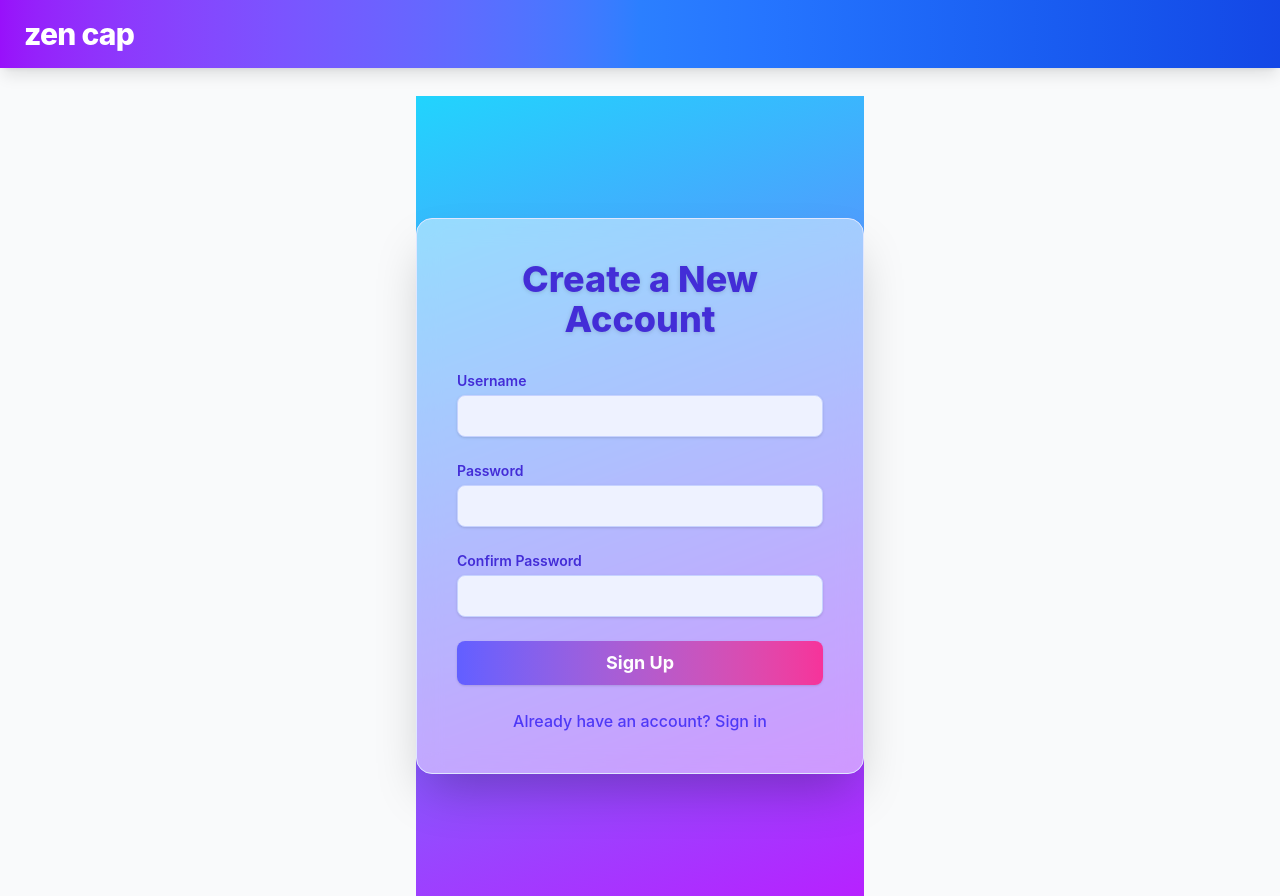
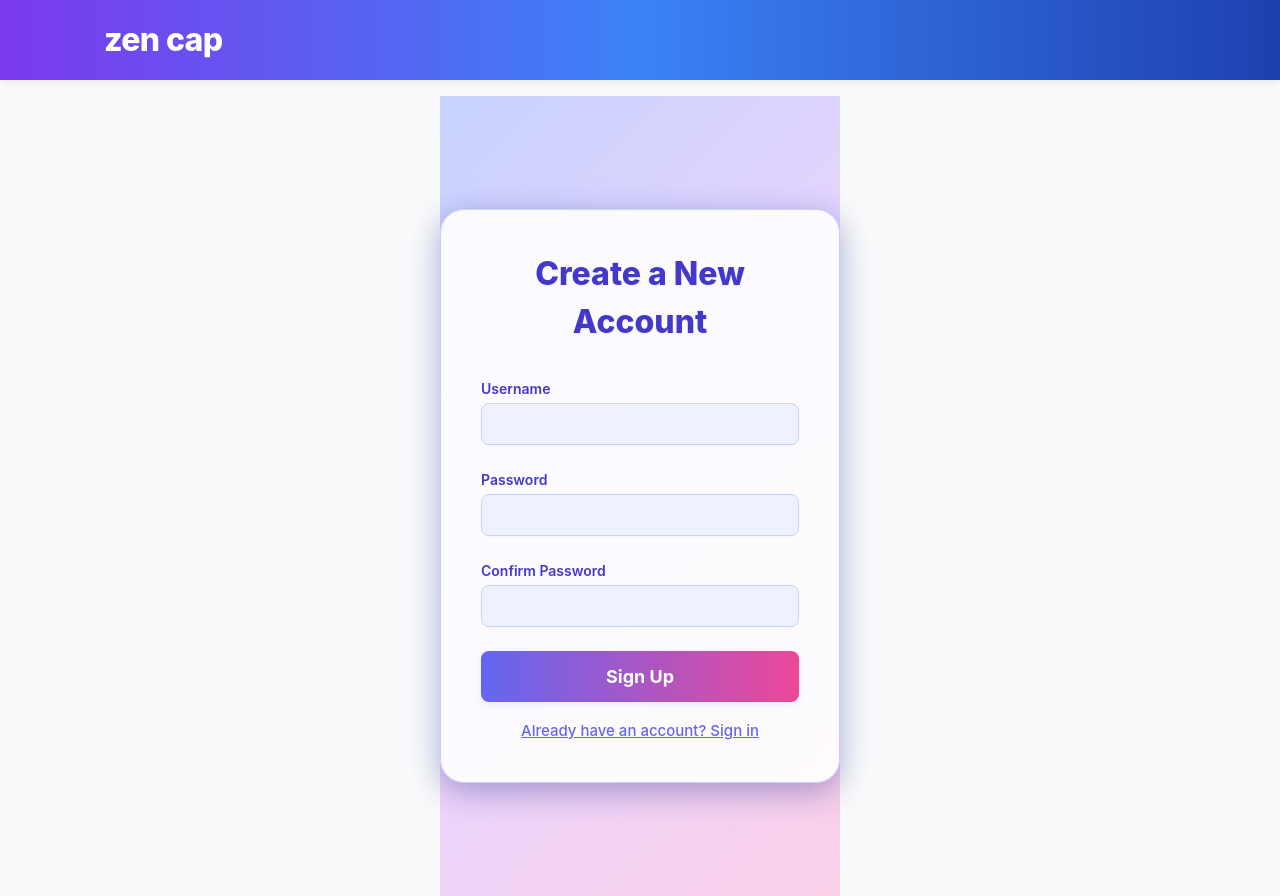
Before and after one commit to MVIII-tech-OPC-pvt-ltd/alkali-mtls-react-jsx, a React app: page / in a window 1280 px wide. Both pictures are taken after a click on the button "Don't have an account? Create one". Built offline with nearby package versions, Linux system fonts and the light colour scheme; the HTML template or start-up script is replaced by a standard one.

Commit message:
moved tailwindcss to normal css

```diff
--- a/libs/pages/AlMAuthPage.jsx
+++ b/libs/pages/AlMAuthPage.jsx
@@ -1,9 +1,6 @@
 import { useContext, useState } from 'react';
 import './AuthPage.css';
 import { UsersHubContext } from '../contexts/UsersHub';
-import "../styles/styles.css";
-import "../styles/tailwind.css";
-
 
 /**
  * AuthenticationPage component renders a sign-in/sign-up form.
@@ -61,51 +58,179 @@ function AuthenticationPage({ appName = null }) {
     }
 
     return (
-        <div id='auth-page' className="flex items-center justify-center min-h-screen bg-gradient-to-br from-indigo-200 via-purple-200 to-pink-200 animate-fadeIn">
-            <div className="login-box w-full max-w-md p-10 space-y-8 bg-white/90 rounded-2xl shadow-2xl backdrop-blur-md border border-indigo-100 transition-all duration-500 hover:scale-105">
-                <h2 className="text-4xl font-extrabold text-center text-indigo-700 drop-shadow-sm">{title}</h2>
-                <form onSubmit={handleLogin} className="space-y-6">
-                    <div className="form-group">
-                        <label htmlFor="username" className="block text-sm font-semibold text-indigo-700">Username</label>
+        <div
+            id='auth-page'
+            style={{
+                display: 'flex',
+                alignItems: 'center',
+                justifyContent: 'center',
+                minHeight: '100vh',
+                background: 'linear-gradient(135deg, #c7d2fe 0%, #e9d5ff 50%, #fbcfe8 100%)',
+                animation: 'fadeIn 1s'
+            }}
+        >
+            <div
+                style={{
+                    width: '100%',
+                    maxWidth: 400,
+                    padding: 40,
+                    background: 'rgba(255,255,255,0.9)',
+                    borderRadius: 24,
+                    boxShadow: '0 8px 32px 0 rgba(31, 38, 135, 0.37)',
+                    backdropFilter: 'blur(8px)',
+                    border: '1px solid #c7d2fe',
+                    transition: 'transform 0.5s',
+                }}
+                onMouseEnter={e => e.currentTarget.style.transform = 'scale(1.05)'}
+                onMouseLeave={e => e.currentTarget.style.transform = 'scale(1)'}
+            >
+                <h2
+                    style={{
+                        fontSize: 32,
+                        fontWeight: 800,
+                        textAlign: 'center',
+                        color: '#4338ca',
+                        textShadow: '0 1px 2px rgba(0,0,0,0.07)'
+                    }}
+                >
+                    {title}
+                </h2>
+                <form onSubmit={handleLogin} style={{ marginTop: 32 }}>
+                    <div style={{ marginBottom: 24 }}>
+                        <label
+                            htmlFor="username"
+                            style={{
+                                display: 'block',
+                                fontSize: 14,
+                                fontWeight: 600,
+                                color: '#4338ca',
+                                marginBottom: 4
+                            }}
+                        >
+                            Username
+                        </label>
                         <input
                             type="text"
                             id="username"
                             value={username}
                             onChange={(e) => setUsername(e.target.value)}
                             required
-                            className="w-full px-4 py-2 mt-1 border border-indigo-200 rounded-lg shadow focus:outline-none focus:ring-2 focus:ring-indigo-400 focus:border-indigo-400 bg-indigo-50"
+                            style={{
+                                width: '100%',
+                                padding: '8px 16px',
+                                border: '1px solid #c7d2fe',
+                                borderRadius: 8,
+                                boxShadow: '0 1px 2px rgba(0,0,0,0.03)',
+                                outline: 'none',
+                                background: '#eef2ff',
+                                fontSize: 16
+                            }}
                         />
                     </div>
-                    <div className="form-group">
-                        <label htmlFor="password" className="block text-sm font-semibold text-indigo-700">Password</label>
+                    <div style={{ marginBottom: 24 }}>
+                        <label
+                            htmlFor="password"
+                            style={{
+                                display: 'block',
+                                fontSize: 14,
+                                fontWeight: 600,
+                                color: '#4338ca',
+                                marginBottom: 4
+                            }}
+                        >
+                            Password
+                        </label>
                         <input
                             type="password"
                             id="password"
                             value={password}
                             onChange={(e) => setPassword(e.target.value)}
                             required
-                            className="w-full px-4 py-2 mt-1 border border-indigo-200 rounded-lg shadow focus:outline-none focus:ring-2 focus:ring-indigo-400 focus:border-indigo-400 bg-indigo-50"
+                            style={{
+                                width: '100%',
+                                padding: '8px 16px',
+                                border: '1px solid #c7d2fe',
+                                borderRadius: 8,
+                                boxShadow: '0 1px 2px rgba(0,0,0,0.03)',
+                                outline: 'none',
+                                background: '#eef2ff',
+                                fontSize: 16
+                            }}
                         />
                     </div>
                     {title === AuthPageType.SIGN_UP && (
-                        <div className="form-group">
-                            <label htmlFor="confirmPassword" className="block text-sm font-semibold text-indigo-700">Confirm Password</label>
+                        <div style={{ marginBottom: 24 }}>
+                            <label
+                                htmlFor="confirmPassword"
+                                style={{
+                                    display: 'block',
+                                    fontSize: 14,
+                                    fontWeight: 600,
+                                    color: '#4338ca',
+                                    marginBottom: 4
+                                }}
+                            >
+                                Confirm Password
+                            </label>
                             <input
                                 type="password"
                                 id="confirmPassword"
                                 value={confirmPassword}
                                 onChange={(e) => setConfirmPassword(e.target.value)}
                                 required
-                                className="w-full px-4 py-2 mt-1 border border-indigo-200 rounded-lg shadow focus:outline-none focus:ring-2 focus:ring-indigo-400 focus:border-indigo-400 bg-indigo-50"
+                                style={{
+                                    width: '100%',
+                                    padding: '8px 16px',
+                                    border: '1px solid #c7d2fe',
+                                    borderRadius: 8,
+                                    boxShadow: '0 1px 2px rgba(0,0,0,0.03)',
+                                    outline: 'none',
+                                    background: '#eef2ff',
+                                    fontSize: 16
+                                }}
                             />
                         </div>
                     )}
-                    <button type="submit" className="w-full px-4 py-2 text-lg font-bold text-white bg-gradient-to-r from-indigo-500 to-pink-500 rounded-lg shadow hover:from-indigo-600 hover:to-pink-600 focus:outline-none focus:ring-2 focus:ring-offset-2 focus:ring-indigo-400 transition">
+                    <button
+                        type="submit"
+                        style={{
+                            width: '100%',
+                            padding: '12px 16px',
+                            fontSize: 18,
+                            fontWeight: 700,
+                            color: '#fff',
+                            background: 'linear-gradient(90deg, #6366f1 0%, #ec4899 100%)',
+                            border: 'none',
+                            borderRadius: 8,
+                            boxShadow: '0 2px 8px rgba(99,102,241,0.15)',
+                            cursor: 'pointer',
+                            transition: 'background 0.2s'
+                        }}
+                        onMouseOver={e => e.currentTarget.style.background = 'linear-gradient(90deg, #4f46e5 0%, #db2777 100%)'}
+                        onMouseOut={e => e.currentTarget.style.background = 'linear-gradient(90deg, #6366f1 0%, #ec4899 100%)'}
+                    >
                         {title === AuthPageType.SIGN_IN ? 'Login' : 'Sign Up'}
                     </button>
-                    <div className="text-center">
-                        <button type="button" onClick={handleSwitch} className="text-indigo-600 font-medium hover:text-pink-500 focus:outline-none transition">
-                            {title === AuthPageType.SIGN_IN ? "Don't have an account? Create one" : "Already have an account? Sign in"}
+                    <div style={{ textAlign: 'center', marginTop: 16 }}>
+                        <button
+                            type="button"
+                            onClick={handleSwitch}
+                            style={{
+                                background: 'none',
+                                border: 'none',
+                                color: '#6366f1',
+                                fontWeight: 500,
+                                cursor: 'pointer',
+                                fontSize: 15,
+                                textDecoration: 'underline',
+                                transition: 'color 0.2s'
+                            }}
+                            onMouseOver={e => e.currentTarget.style.color = '#ec4899'}
+                            onMouseOut={e => e.currentTarget.style.color = '#6366f1'}
+                        >
+                            {title === AuthPageType.SIGN_IN
+                                ? "Don't have an account? Create one"
+                                : "Already have an account? Sign in"}
                         </button>
                     </div>
                 </form>
--- a/libs/pages/AlMFixedHeader.jsx
+++ b/libs/pages/AlMFixedHeader.jsx
@@ -1,8 +1,6 @@
 import React, { useContext } from 'react';
 import AlMAuthPage from './AlMAuthPage';
 import { UsersHubContext, UsersHubProvider } from '../contexts/UsersHub';
-import "../styles/styles.css";
-import "../styles/tailwind.css";
 
 /**
  * FixedHeader component renders a fixed header with a gradient background and a title.
@@ -18,27 +16,90 @@ function FixedHeader({ children, title }) {
     const { isAuthenticated, logout } = useContext(UsersHubContext);
 
     return (
-        <div className="min-h-screen bg-gray-50">
-            <header className="fixed top-0 left-0 w-full bg-gradient-to-r from-purple-600 via-blue-500 to-blue-700 text-white shadow-lg z-50">
-                <div className="max-w-7xl mx-auto px-6 py-4 flex justify-between items-center">
-                    <h1 className="text-3xl font-extrabold tracking-tight">{title}</h1>
+        <div style={{ minHeight: "100vh", background: "#f9fafb" }}>
+            <header
+                style={{
+                    position: "fixed",
+                    top: 0,
+                    left: 0,
+                    width: "100%",
+                    background: "linear-gradient(to right, #7c3aed, #3b82f6, #1e40af)",
+                    color: "#fff",
+                    boxShadow: "0 2px 8px rgba(0,0,0,0.08)",
+                    zIndex: 50,
+                }}
+            >
+                <div
+                    style={{
+                        maxWidth: "1120px",
+                        margin: "0 auto",
+                        padding: "16px 24px",
+                        display: "flex",
+                        justifyContent: "space-between",
+                        alignItems: "center",
+                    }}
+                >
+                    <h1
+                        style={{
+                            fontSize: "2rem",
+                            fontWeight: 800,
+                            letterSpacing: "-0.02em",
+                            margin: 0,
+                        }}
+                    >
+                        {title}
+                    </h1>
                     {isAuthenticated && (
                         <button
                             onClick={logout}
-                            className="bg-red-500 hover:bg-red-600 transition-colors duration-200 text-white font-semibold py-2 px-5 rounded-lg shadow focus:outline-none focus:ring-2 focus:ring-red-400"
+                            style={{
+                                background: "#ef4444",
+                                color: "#fff",
+                                fontWeight: 600,
+                                padding: "8px 20px",
+                                borderRadius: "0.5rem",
+                                boxShadow: "0 1px 4px rgba(0,0,0,0.08)",
+                                border: "none",
+                                cursor: "pointer",
+                                transition: "background 0.2s",
+                            }}
+                            onMouseOver={e => (e.currentTarget.style.background = "#dc2626")}
+                            onMouseOut={e => (e.currentTarget.style.background = "#ef4444")}
                         >
                             Logout
                         </button>
                     )}
                 </div>
             </header>
-            <main className="pt-24 max-w-7xl mx-auto w-full">
+            <main
+                style={{
+                    paddingTop: "96px",
+                    maxWidth: "1120px",
+                    margin: "0 auto",
+                    width: "100%",
+                }}
+            >
                 {isAuthenticated ? (
-                    <div className="bg-white rounded-lg shadow p-8 mt-4">
+                    <div
+                        style={{
+                            background: "#fff",
+                            borderRadius: "0.5rem",
+                            boxShadow: "0 2px 8px rgba(0,0,0,0.08)",
+                            padding: "32px",
+                            marginTop: "16px",
+                        }}
+                    >
                         {children}
                     </div>
                 ) : (
-                    <div className="flex justify-center items-center min-h-[60vh]">
+                    <div
+                        style={{
+                            display: "flex",
+                            justifyContent: "center",
+                            alignItems: "center",
+                            minHeight: "60vh",
+                        }}
+                    >
                         <AlMAuthPage />
                     </div>
                 )}
--- a/libs/pages/AlMNavigationTemplateApp.jsx
+++ b/libs/pages/AlMNavigationTemplateApp.jsx
@@ -1,6 +1,4 @@
 import { useState } from "react";
-import "../styles/styles.css";
-import "../styles/tailwind.css";
 
 /**
  * NavigationTemplateApp component serves as a template for the application with navigation.
@@ -19,32 +17,92 @@ function AlMNavigationTemplateApp({ navItems }) {
         setActivePageIndex(index);
     }
 
+    const navBarContainerStyle = {
+        marginBottom: "1.5rem"
+    };
+
+    const navBarStyle = {
+        display: "flex",
+        justifyContent: "center",
+        gap: "1.5rem"
+    };
+
+    const buttonBaseStyle = {
+        display: "flex",
+        alignItems: "center",
+        gap: "0.5rem",
+        padding: "0.75rem 1.5rem",
+        fontWeight: 600,
+        borderRadius: "0.5rem",
+        boxShadow: "0 1px 4px rgba(0,0,0,0.08)",
+        transition: "all 0.3s",
+        border: "none",
+        cursor: "pointer",
+        fontSize: "1rem",
+        background: "#fff",
+        color: "#2563eb"
+    };
+
+    const buttonActiveStyle = {
+        background: "#2563eb",
+        color: "#fff",
+        transform: "scale(1.05)",
+        boxShadow: "0 4px 16px rgba(37,99,235,0.15)"
+    };
+
+    const buttonInactiveHoverStyle = {
+        background: "#eff6ff",
+        transform: "scale(1.05)"
+    };
+
+    const mainContainerStyle = {
+        padding: "2rem",
+        background: "#fff",
+        boxShadow: "0 8px 32px rgba(0,0,0,0.08)",
+        borderRadius: "1rem"
+    };
+
+    const appBgStyle = {
+        minHeight: "100vh",
+        background: "linear-gradient(135deg, #eff6ff 0%, #dbeafe 100%)",
+        padding: "1.5rem"
+    };
+
     return (
-        <div className="min-h-screen bg-gradient-to-br from-blue-50 to-blue-100 p-6">
-            <div className="nav-bar-container mb-6">
-                <div className="nav-bar flex justify-center gap-6">
+        <div style={appBgStyle}>
+            <div style={navBarContainerStyle}>
+                <div style={navBarStyle}>
                     {
                         ITEMS.map((val, idx) => {
+                            const isActive = idx === activePageIndex;
                             return (
                                 <button
                                     key={idx}
-                                    className={
-                                        "flex items-center gap-2 px-6 py-3 font-semibold rounded-lg shadow transition-all duration-300 " +
-                                        (idx === activePageIndex
-                                            ? "bg-blue-600 text-white scale-105 shadow-lg"
-                                            : "bg-white text-blue-700 hover:bg-blue-100 hover:scale-105")
-                                    }
+                                    style={{
+                                        ...buttonBaseStyle,
+                                        ...(isActive ? buttonActiveStyle : {}),
+                                    }}
+                                    onMouseOver={e => {
+                                        if (!isActive) {
+                                            Object.assign(e.currentTarget.style, buttonInactiveHoverStyle);
+                                        }
+                                    }}
+                                    onMouseOut={e => {
+                                        if (!isActive) {
+                                            Object.assign(e.currentTarget.style, buttonBaseStyle);
+                                        }
+                                    }}
                                     onClick={() => handleClick(idx)}
                                 >
-                                    <span className="icon text-xl">{val.icon}</span>
-                                    <span className="text">{val.text}</span>
+                                    <span style={{ fontSize: "1.25rem" }}>{val.icon}</span>
+                                    <span>{val.text}</span>
                                 </button>
                             );
                         })
                     }
                 </div>
             </div>
-            <div className="main-container p-8 bg-white shadow-xl rounded-2xl">
+            <div style={mainContainerStyle}>
                 {activePage}
             </div>
         </div>
--- a/libs/pages/AlMTemplateApp.jsx
+++ b/libs/pages/AlMTemplateApp.jsx
@@ -1,6 +1,4 @@
 import AlMFixedHeader from './AlMFixedHeader';
-import "../styles/styles.css";
-import "../styles/tailwind.css";
 
 /**
  * TemplateApp component serves as a template for the application.
--- a/package.json
+++ b/package.json
@@ -1,7 +1,7 @@
 {
   "name": "alkali-mtls",
   "private": false,
-  "version": "1.4.2",
+  "version": "1.4.4",
   "description": "Instant project template with in-memory user storage system",
   "type": "module",
   "author": "Avinash (CEO) 😎 <avinashkumar@mviiitech.com>",
```
Also changed, not shown: 1 other file (tests, documents, lock files or other folders).
